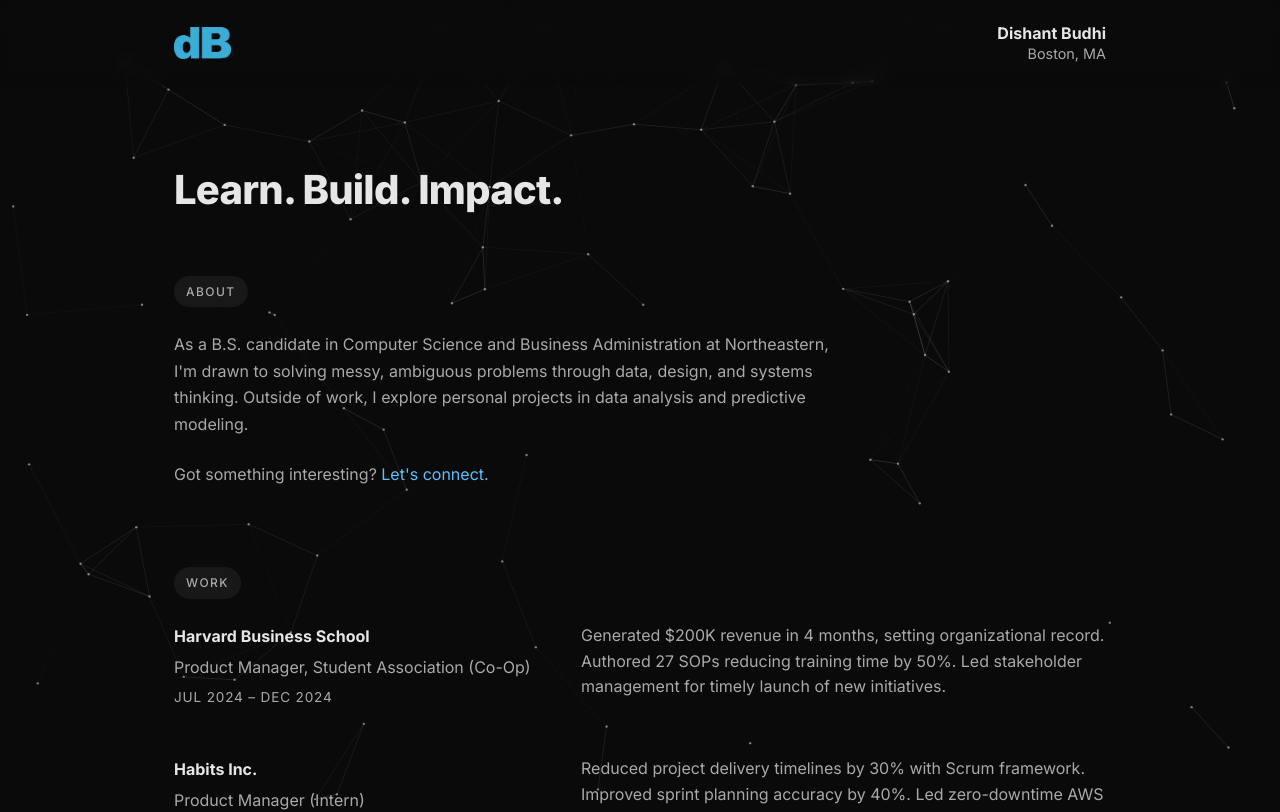
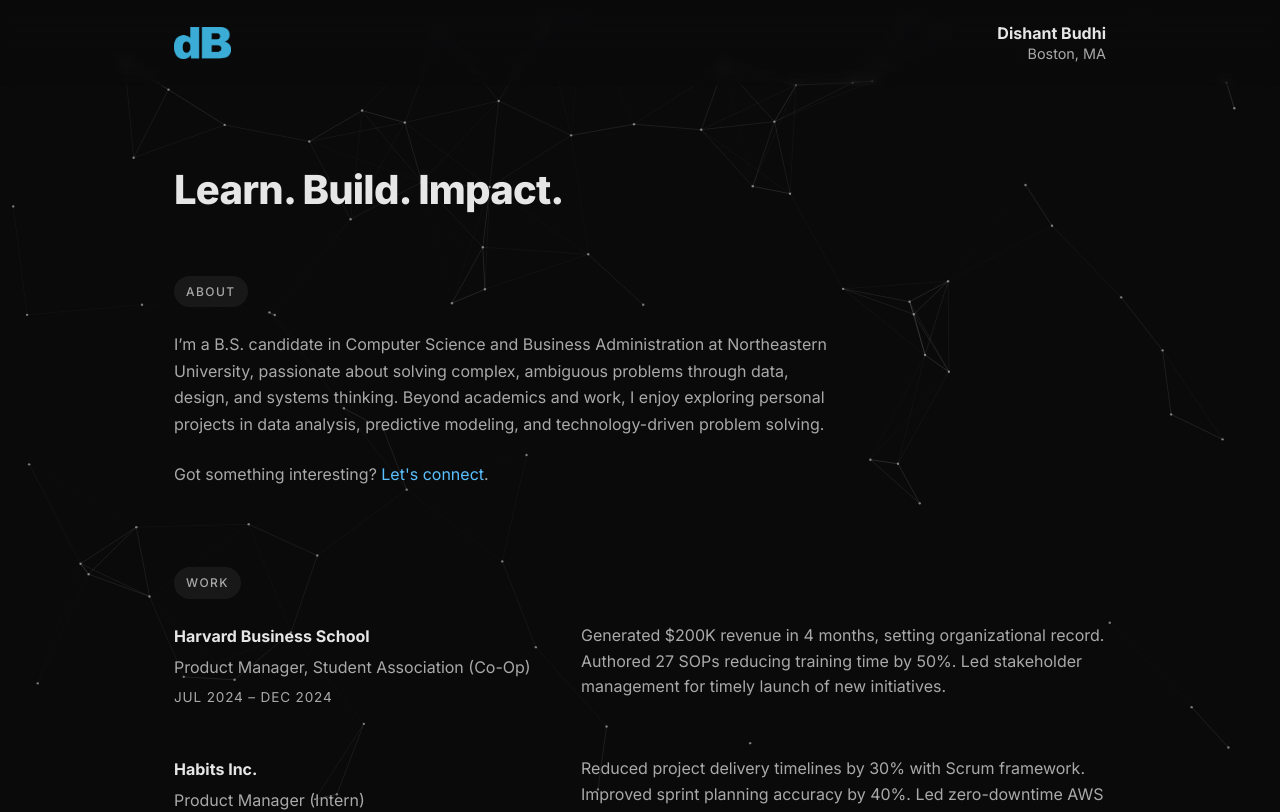
Before and after one commit to dishantbudhi/dishantbudhi.github.io, a React (Vite) app: page / in a window 1280 px wide. Shown: the top 812 px of the page. Built offline with nearby package versions, Linux system fonts and the light colour scheme.

Commit message:
Update Intro.jsx

```diff
--- a/src/components/Intro.jsx
+++ b/src/components/Intro.jsx
@@ -8,9 +8,10 @@ export default function Intro() {
         <div className={styles.aboutSection}>
           <div className="badge">ABOUT</div>
           <p className={styles.aboutText}>
-            As a B.S. candidate in Computer Science and Business Administration at Northeastern, I'm drawn to solving messy,
-            ambiguous problems through data, design, and systems thinking. Outside of work, I explore personal projects in data
-            analysis and predictive modeling.
+            I’m a B.S. candidate in Computer Science and Business Administration at Northeastern University,
+            passionate about solving complex, ambiguous problems through data, design, and systems thinking.
+            Beyond academics and work, I enjoy exploring personal projects in data analysis, predictive
+            modeling, and technology-driven problem solving.
           </p>
           <p className="muted">
             Got something interesting? <a href="mailto:budhi.d@northeastern.edu">Let's connect</a>.
```
